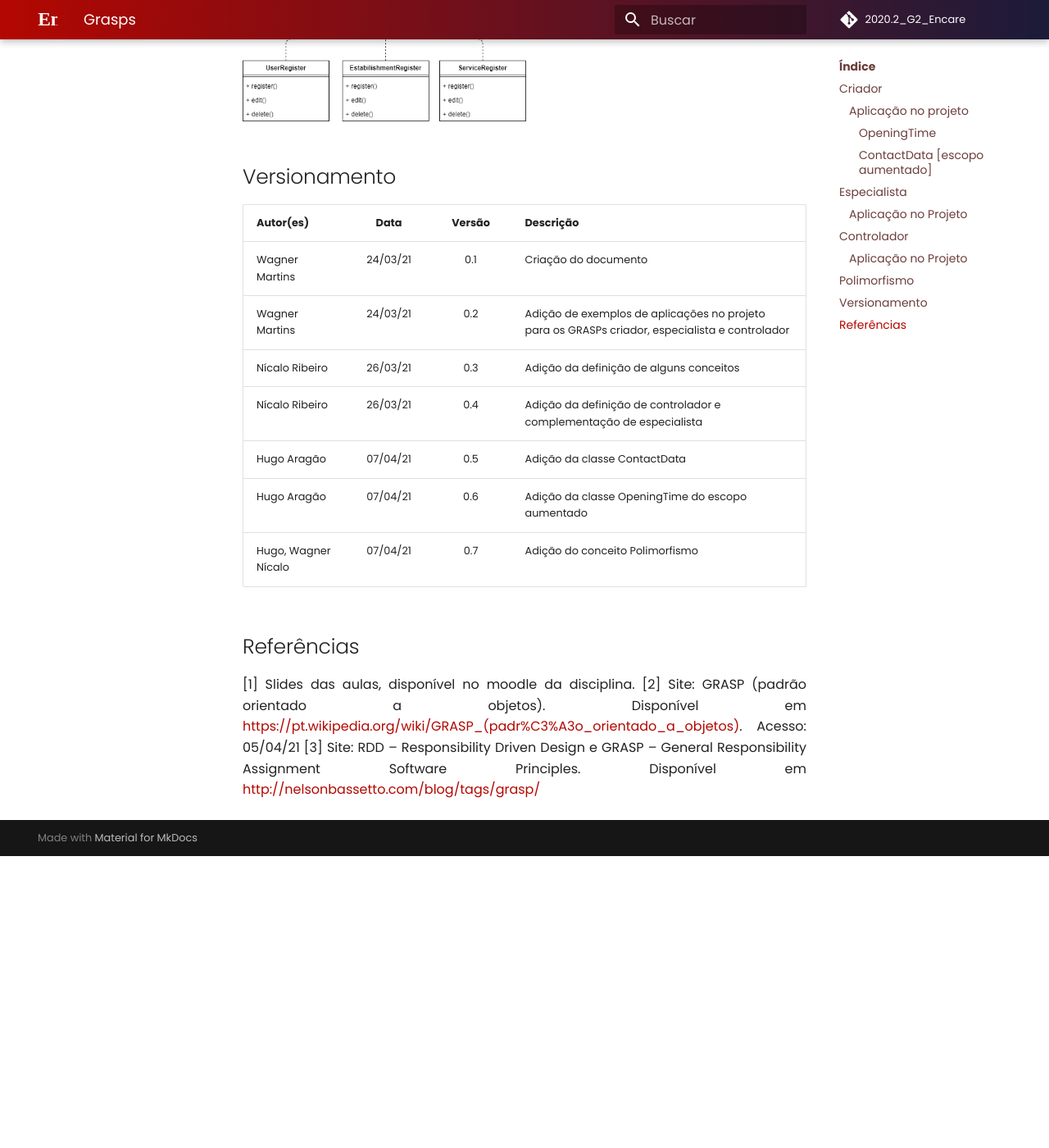
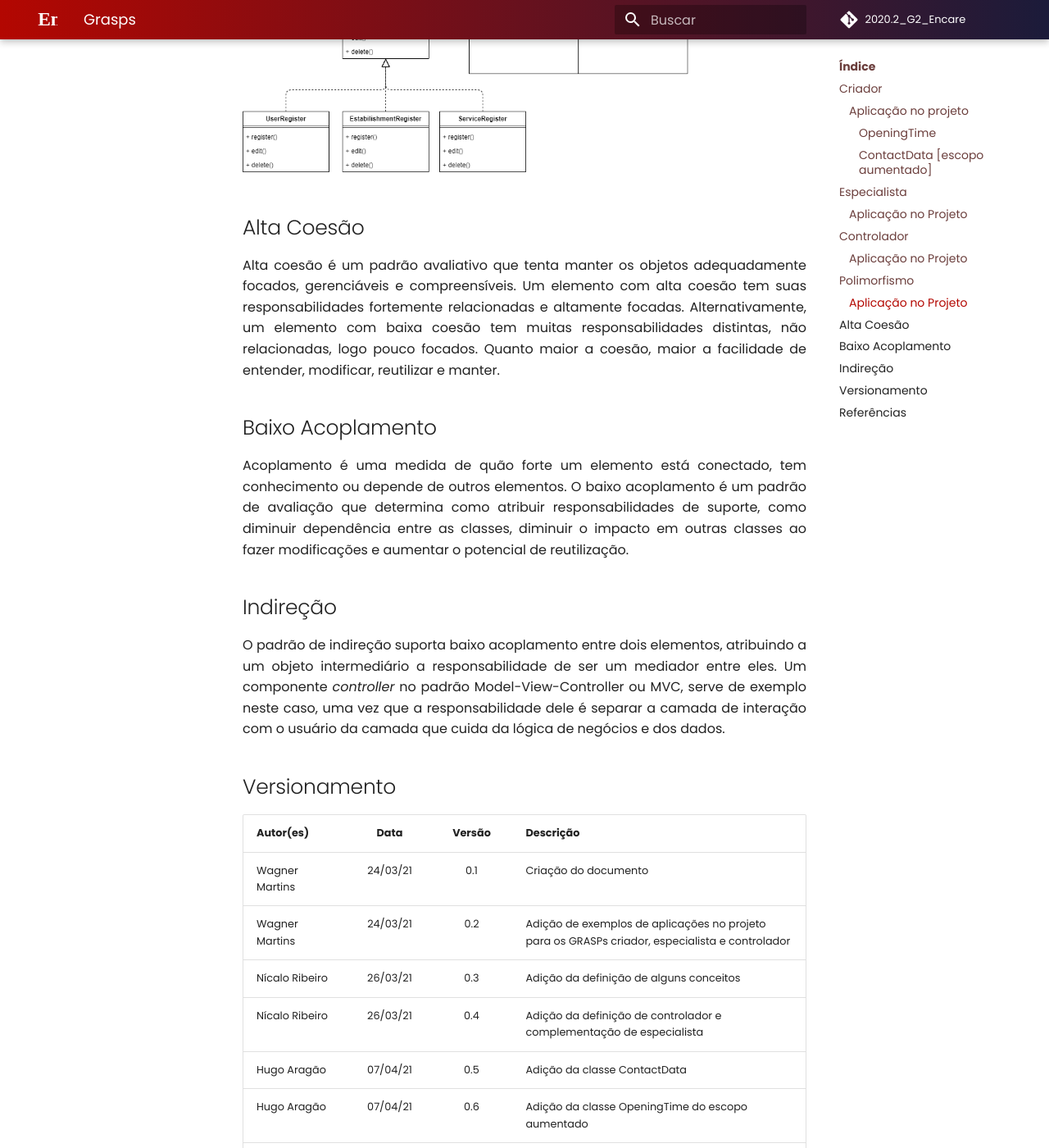
Before and after one commit to UnBArqDsw2020-2/2020.2_G2_Encare, an MkDocs documentation site: the page built from docs/Padroes_de_projeto/grasps/grasps.md, in a window 1280 px wide and 1400 px high, scrolled down 6314 px. Shown: the whole window at 82% size. Built offline with MkDocs 1.6.1 and Material for MkDocs 9.7.7, drawn with Linux system fonts in a browser that asks for light colours; comment, search, counter and statistics services are not loaded; before the commit the page ends 7358 px from its top, so only the background shows below that; some of the changed text lies outside the part shown.

Commit message:
#55 Adiçao dos conceitos de alta coesao, baixo acoplamento e indireçao
Co-authored-by: Nicalo <nicalo63@gmail.com>
Co-authored-by: codehg <hugoaraliveira@gmail.com>

```diff
--- a/docs/Padroes_de_projeto/grasps/grasps.md
+++ b/docs/Padroes_de_projeto/grasps/grasps.md
@@ -51,7 +51,7 @@ A palavra **contém** indica um forte relacionamento entre as classes. Uma vez q
 
 ![Diagrama das Classes Estabilishment e OpeningTime](images/SimpleClass02.png)
 
-Em suma, a classe Estabilishment é a responsável por criar uma instância da classe OpeningTime.
+Em suma, a classe Estabilishment é a responsável por criar uma instância da classe OpeningTime. Essa separação também aumenta a [coesão](#alta-coesao) da classe.
 
 #### ContactData [escopo aumentado]
 
@@ -93,7 +93,7 @@ No escopo aumentado, a responsabilidade da *OpeningTime* foi dividida com a nova
 
 Para este exemplo, consideraremos a primeira história de usuário, que diz respeito a visualização do feed de estabelecimentos.
 
-Considerando uma controladora apenas para este caso de uso**, a FeedController é responsável por passar a requisição do feed para outros módulos ou classes mais especializadas.
+Considerando uma controladora apenas para este caso de uso, a FeedController é responsável por passar a requisição do feed para outros módulos ou classes mais especializadas.
 
 O exemplo abaixo mostra um diagrama conceitual de quais componentes participariam do processamento da requisição:
 
@@ -104,23 +104,30 @@ Para melhor entendimento da ordem de execução, segue um diagrama de sequência
 ![SequenceFeed](images/SequenceFeed.png)
 
 Este é um caso básico onde a classe FeedController apenas processa uma requisição. Entretanto, caso sejam adicionadas mais requisições relacionadas ao feed, esta controladora manteria a responsabilidade de direcionar o processamento à classe correta.
+
 ## Polimorfismo
 
 No Polimorfismo as operações polimóficas devem ser utilizadas sobrepondo o conceito de decisão. Nessa abordagem uma classe principal pode ser utilizada como base, definindo as características básicas do que seus derivados devem ser, ou seja, uma classe *Animal* pode definir um método *emitirSom()* e permitir que as classes derivadas: *Gato*, *Cachorro* e *Galinha* executem o mesmo comportamento e ao mesmo tempo possuam características próprias. Exemplo:
 
 ![Polimorfismo](images/Animal.png)
 
+### Aplicação no Projeto
+
 No caso da nossa aplicação, a tarefa de Registrar Entidades foi padronizada, de forma que a *Register* fosse responsável por definir um CRUD principal, onde as classes derivadas pudessem executar o registro de acordo com o tipo de necessidade específica, no caso *UserRegister*, *EstabilishmentRegister* e *ServiceRegister*. Essa aplicação faz com que as classes *User*, *Estabilishment* e *Service* não precisem se preocupar com criar um novo registro, apenas armazenar os mesmos.
 
 ![Polimorfismo](images/Polimorfismo.png)
 
+## Alta Coesão
 
-<!-- ## Alta Coesão -->
+Alta coesão é um padrão avaliativo que tenta manter os objetos adequadamente focados, gerenciáveis e compreensíveis. Um elemento com alta coesão tem suas responsabilidades fortemente relacionadas e altamente focadas. Alternativamente, um elemento com baixa coesão tem muitas responsabilidades distintas, não relacionadas, logo pouco focados. Quanto maior a coesão, maior a facilidade de entender, modificar, reutilizar e manter.
 
-<!-- ## Baixo Acoplamento -->
+## Baixo Acoplamento
 
+Acoplamento é uma medida de quão forte um elemento está conectado, tem conhecimento ou depende de outros elementos. O baixo acoplamento é um padrão de avaliação que determina como atribuir responsabilidades de suporte, como diminuir dependência entre as classes, diminuir o impacto em outras classes ao fazer modificações e aumentar o potencial de reutilização.
 
-<!-- ## Indireção -->
+## Indireção
+
+O padrão de indireção suporta baixo acoplamento entre dois elementos, atribuindo a um objeto intermediário a responsabilidade de ser um mediador entre eles. Um componente _controller_ no padrão Model-View-Controller ou MVC, serve de exemplo neste caso, uma vez que a responsabilidade dele é separar a camada de interação com o usuário da camada que cuida da lógica de negócios e dos dados.
 
 <!-- ## Fabricação ou Invenção Pura -->
 
@@ -136,11 +143,13 @@ No caso da nossa aplicação, a tarefa de Registrar Entidades foi padronizada, d
 |Nícalo Ribeiro| 26/03/21 | 0.4 | Adição da definição de controlador e complementação de especialista|
 |Hugo Aragão   | 07/04/21 | 0.5 | Adição da classe ContactData |
 |Hugo Aragão   | 07/04/21 | 0.6 | Adição da classe OpeningTime do escopo aumentado |
-|Hugo, Wagner Nícalo| 07/04/21| 0.7 | Adição do conceito Polimorfismo |
-
+|Hugo, Wagner, Nícalo| 07/04/21| 0.7 | Adição do conceito Polimorfismo |
+|Hugo, Wagner, Nícalo| 08/04/21| 0.8 | Adição dos conceitos de Alta Coesão, Baixo Acoplamento e Indireção|
 
 ## Referências
 
 [1] Slides das aulas, disponível no moodle da disciplina.
+
 [2] Site: GRASP (padrão orientado a objetos). Disponível em <https://pt.wikipedia.org/wiki/GRASP_(padr%C3%A3o_orientado_a_objetos)>. Acesso: 05/04/21
+
 [3] Site: RDD – Responsibility Driven Design e GRASP – General Responsibility Assignment Software Principles. Disponível em <http://nelsonbassetto.com/blog/tags/grasp/>
```
